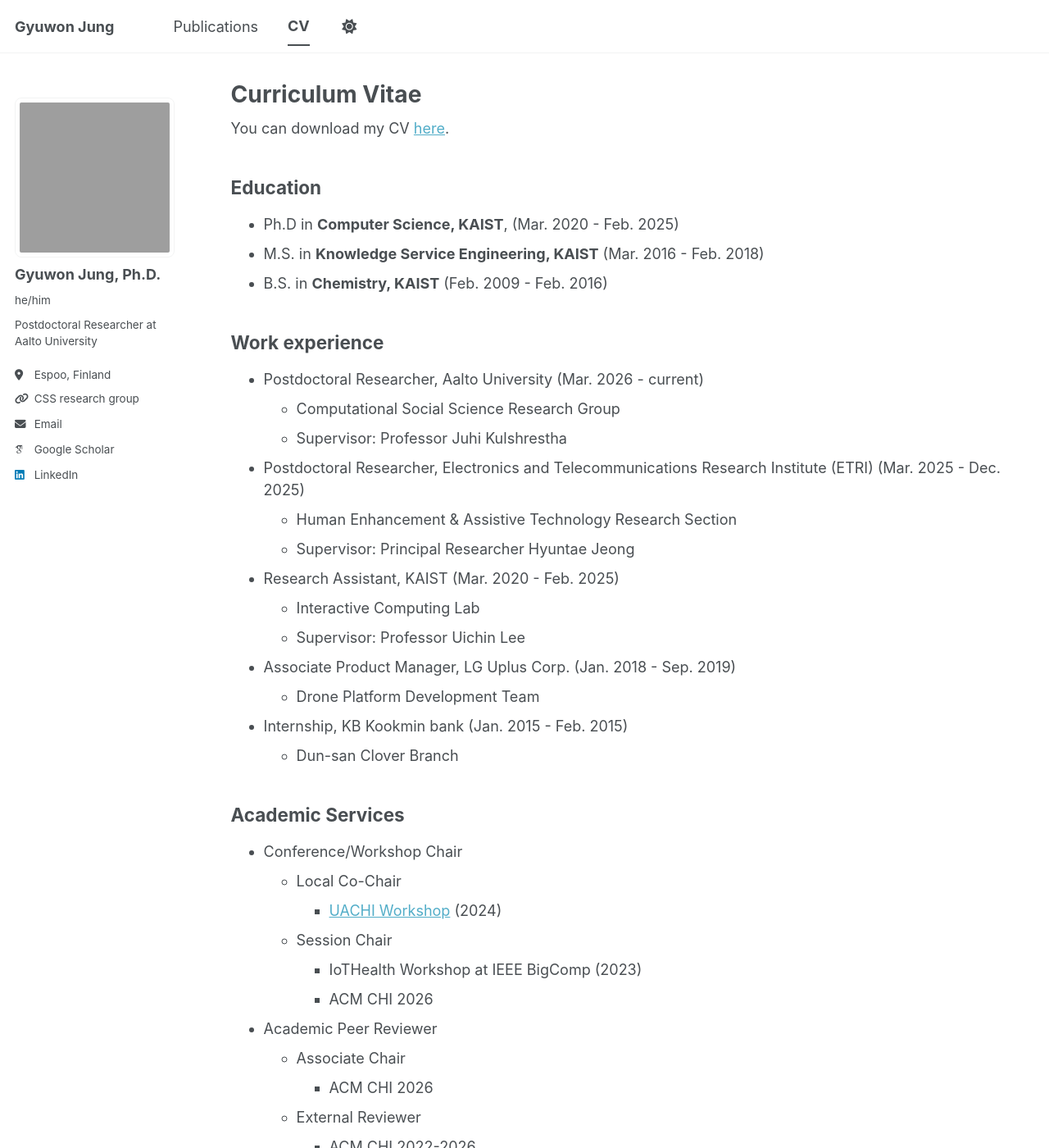
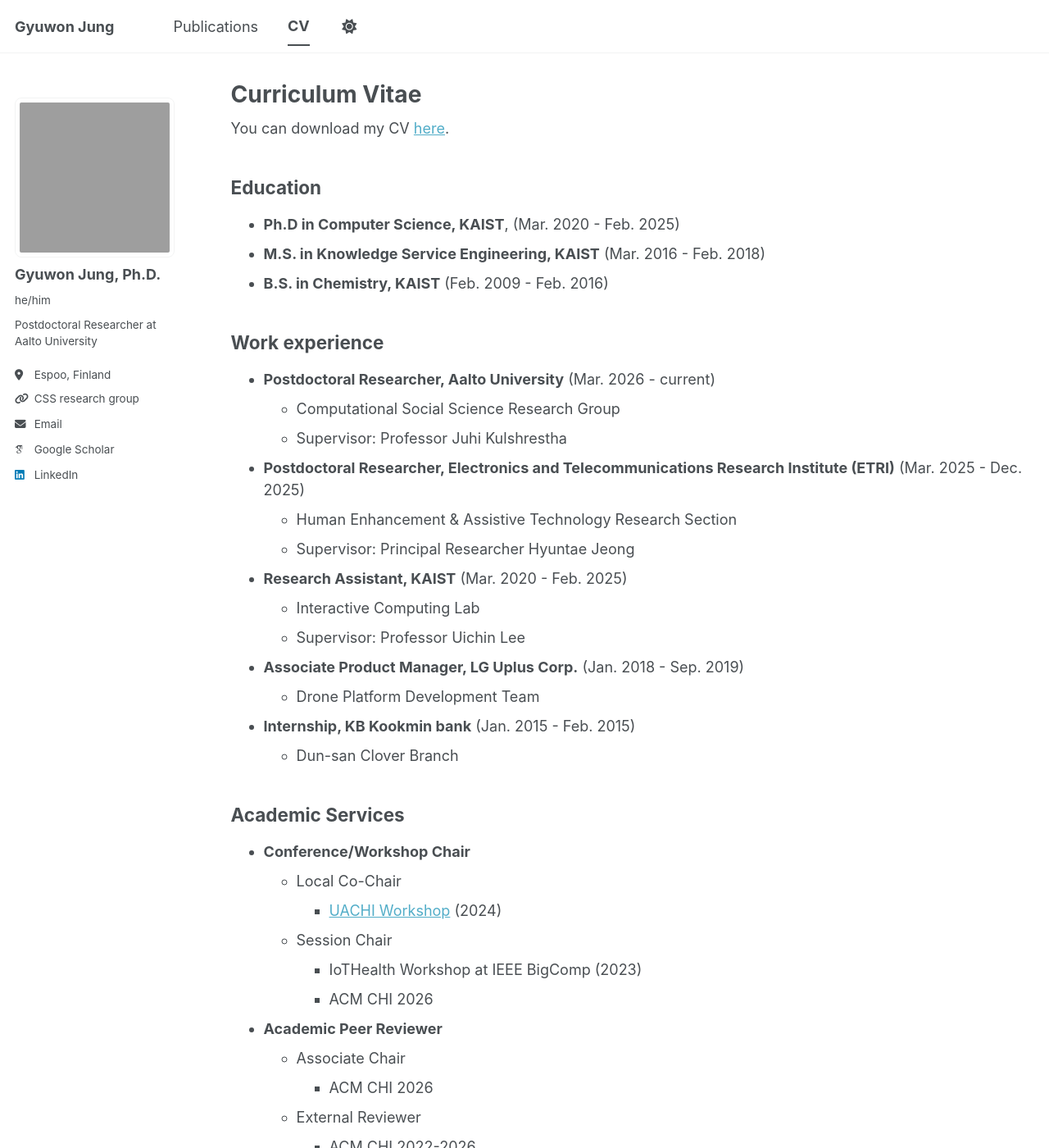
Before and after one commit to gw-jung/gw-jung.github.io, a Jekyll site: the page built from _pages/cv.md, in a window 1280 px wide and 1400 px high. Shown: the whole window at 82% size. Built offline with Jekyll 4.4.1, drawn with Linux system fonts in a browser that asks for light colours; some web fonts are replaced; a script bundle is joined from its source files by our own code; library files that are not in the unit come from our copies.

Commit message:
Update cv.md

```diff
--- a/_pages/cv.md
+++ b/_pages/cv.md
@@ -13,39 +13,39 @@ redirect_from:
 
 ## Education
 
-* Ph.D in **Computer Science, KAIST**, (Mar. 2020 - Feb. 2025)
-* M.S. in **Knowledge Service Engineering, KAIST** (Mar. 2016 - Feb. 2018)
-* B.S. in **Chemistry, KAIST** (Feb. 2009 - Feb. 2016)
+* **Ph.D in Computer Science, KAIST**, (Mar. 2020 - Feb. 2025)
+* **M.S. in Knowledge Service Engineering, KAIST** (Mar. 2016 - Feb. 2018)
+* **B.S. in Chemistry, KAIST** (Feb. 2009 - Feb. 2016)
 
 ## Work experience
 
-* Postdoctoral Researcher, Aalto University (Mar. 2026 - current)
+* **Postdoctoral Researcher, Aalto University** (Mar. 2026 - current)
   * Computational Social Science Research Group
   * Supervisor: Professor Juhi Kulshrestha
 
-* Postdoctoral Researcher, Electronics and Telecommunications Research Institute (ETRI) (Mar. 2025 - Dec. 2025)
+* **Postdoctoral Researcher, Electronics and Telecommunications Research Institute (ETRI)** (Mar. 2025 - Dec. 2025)
   * Human Enhancement & Assistive Technology Research Section
   * Supervisor: Principal Researcher Hyuntae Jeong
 
-* Research Assistant, KAIST (Mar. 2020 - Feb. 2025)
+* **Research Assistant, KAIST** (Mar. 2020 - Feb. 2025)
   * Interactive Computing Lab
   * Supervisor: Professor Uichin Lee
 
-* Associate Product Manager, LG Uplus Corp. (Jan. 2018 - Sep. 2019)
+* **Associate Product Manager, LG Uplus Corp.** (Jan. 2018 - Sep. 2019)
   * Drone Platform Development Team
 
-* Internship, KB Kookmin bank (Jan. 2015 - Feb. 2015)
+* **Internship, KB Kookmin bank** (Jan. 2015 - Feb. 2015)
   * Dun-san Clover Branch
 
 ## Academic Services
 
-* Conference/Workshop Chair
+* **Conference/Workshop Chair**
   * Local Co-Chair
     * [UACHI Workshop](https://uichin.notion.site/UACHI-24-Ubiquitous-Affective-Computing-and-Health-Informatics-Oct-28-10-30AM-KAIST-N1-1269d3f3ad6980529e67cb7804a807d2?pvs=143) (2024)
   * Session Chair
     * IoTHealth Workshop at IEEE BigComp (2023)
     * ACM CHI 2026
-* Academic Peer Reviewer
+* **Academic Peer Reviewer**
   * Associate Chair
     * ACM CHI 2026
   * External Reviewer
@@ -53,7 +53,7 @@ redirect_from:
     * ACM IMWUT 2025-2026
     * ACM TOCHI
     * ACM HEALTH
-* Local Research Community
+* **Local Research Community**
   * Student Steering Committee
     * [HCI@KAIST](https://hci.kaist.ac.kr/) (2021)
 
```
